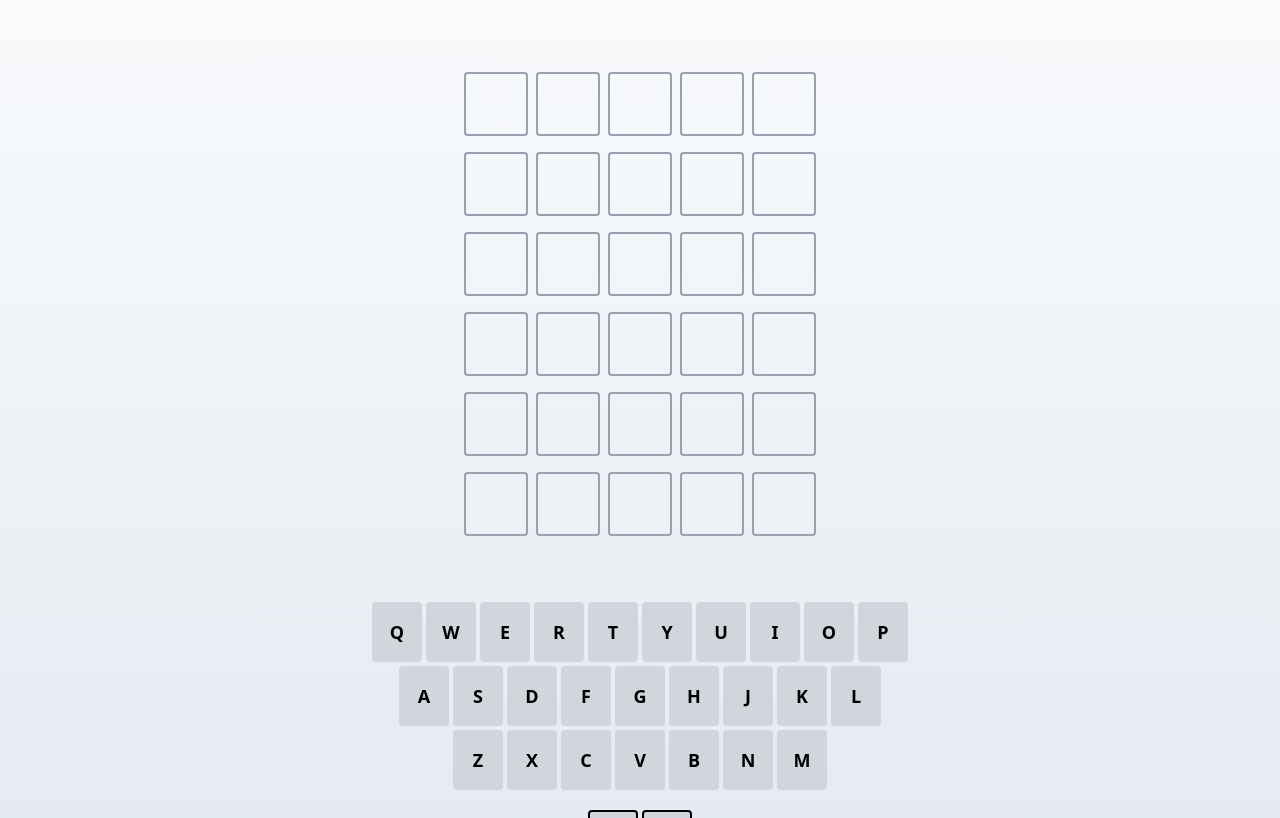
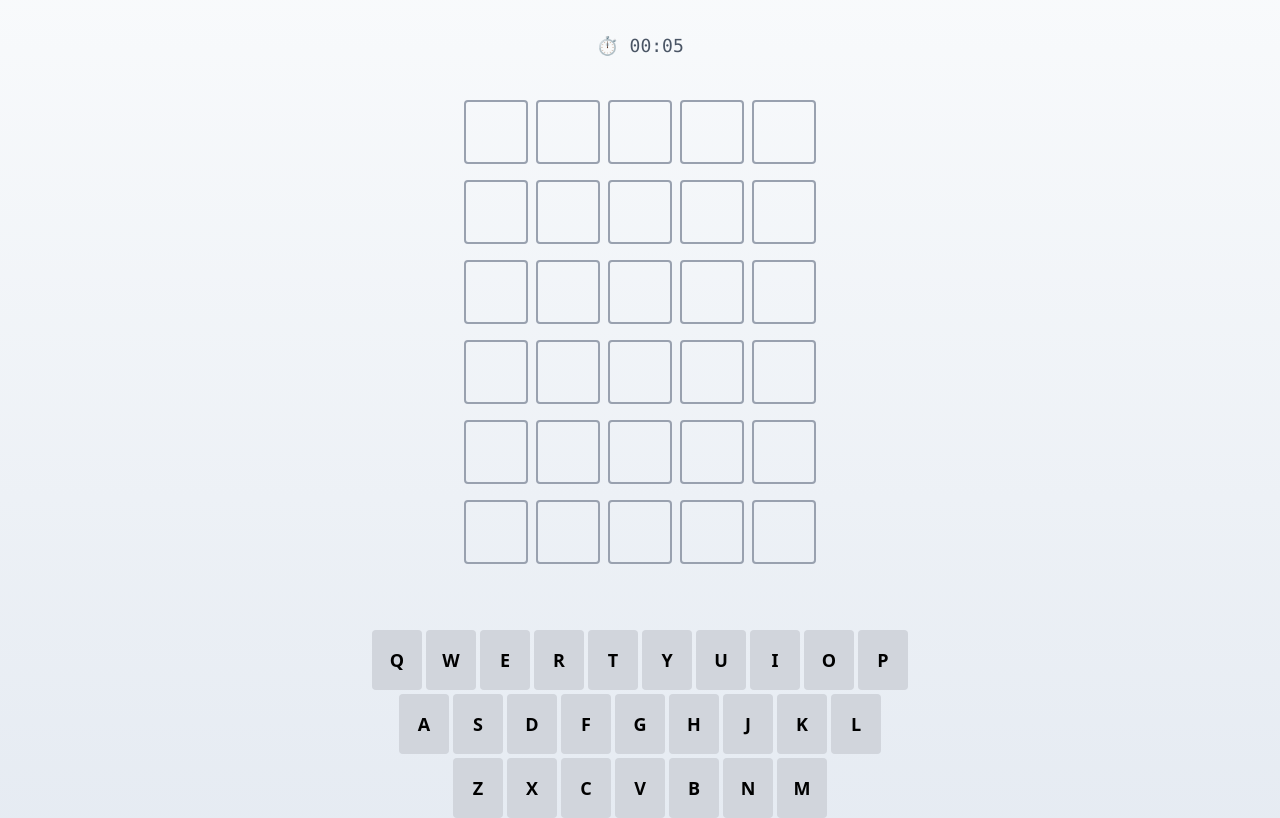
Before and after one commit to mariomilicevic2000/wordle, a React (Vite) app: page / in a window 1280 px wide. Shown: the top 818 px of the page. Built offline with nearby package versions, Linux system fonts and the light colour scheme.

Commit message:
added timer

```diff
--- a/src/components/Wordle.tsx
+++ b/src/components/Wordle.tsx
@@ -5,6 +5,7 @@ import { potentialWords } from "../data";
 import Grid from "./Grid";
 import Keyboard from "./Keyboard";
 import GameOverModal from "./GameOverModal";
+import Timer from "./Timer";
 
 const maxRows = 6;
 
@@ -185,6 +186,7 @@ export default function Wordle() {
     return (
         <div className="min-h-screen w-full flex flex-col items-center justify-between px-4 py-8 bg-gradient-to-b from-slate-50 to-slate-200 transition-colors">
             {(hasWon || hasLost) && <GameOverModal onClose={resetGame} hasWon={hasWon} hasLost={hasLost} wordToGuess={wordToGuess}/>}
+            <Timer startTrigger={guesses.flat()}/>
             {/* Hidden input field to capture all user input */}
             <input
                 contentEditable={true}
```
